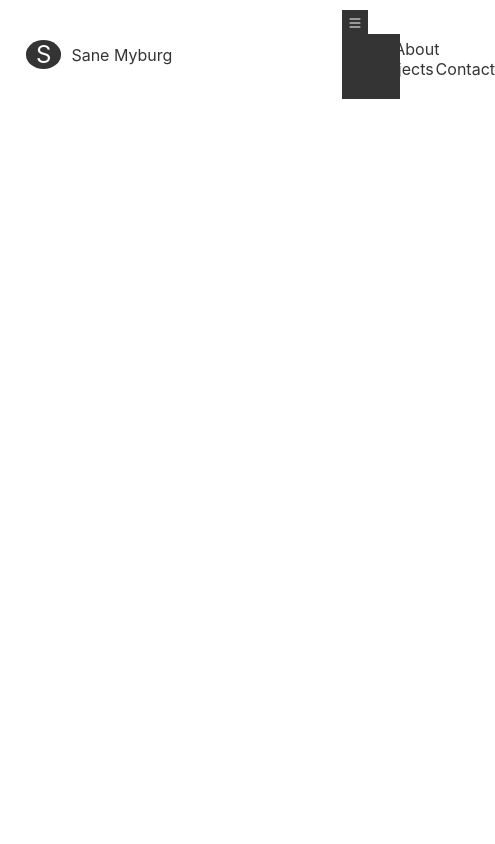
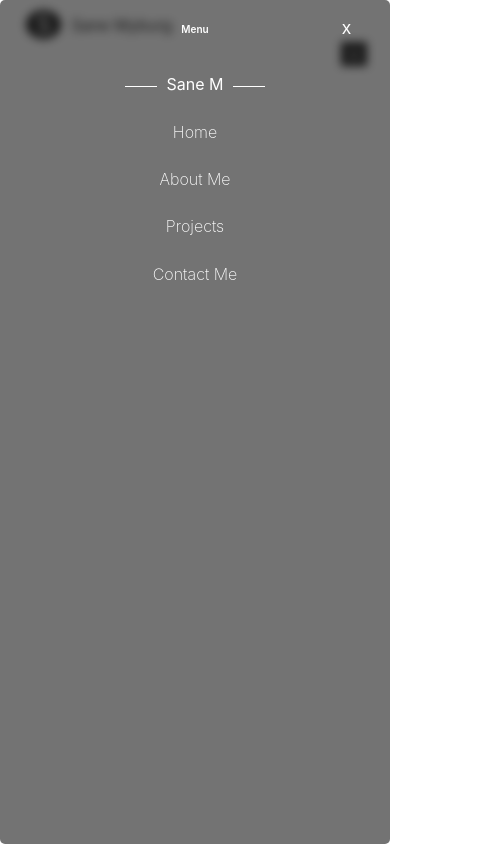
Before and after one commit to SaneMyburg/sanelisiwe, a React (Create React App) app: page /contact in a window 390 px wide. Both pictures are taken after a click on the button 354 px from the left and 24 px from the top of the page. Shown: the whole page, 495 px wide, since content can reach past the window. Built offline with nearby package versions, Linux system fonts and the light colour scheme.

Commit message:
Add overlay style in mobile

```diff
--- a/src/App.css
+++ b/src/App.css
@@ -57,13 +57,66 @@ a {
     background-color: #343434 !important;
     color: #fff;
     padding: 5px 5px 0 5px;
+    position: absolute;
+    top: 5%;
+    right: 6%;
   }
 
   .hide-links {
     display: none;
   }
 
-  .header-left {
-    width: 15%;
+  .overlay-content {
+    display: flex;
+    flex-direction: column;
+    border-radius: 5px;
+    top: 0;
+    width: 100%;
+    height: 100%;
+    background-color: rgba(0, 0, 0, 0.548);
+    text-align: center;
+    position: fixed;
+    backdrop-filter: blur(5px);
+  }
+
+  .menu {
+    color: #fff;
+    font-size: 10px;
+    font-weight: 600;
+    margin-top: 6%;
+  }
+
+  .name-mobile {
+    margin-top: 10%;
+    color: #fff;
+    font-size: 16px;
+  }
+
+  .name-mobile::before,
+  .name-mobile::after {
+    content: "";
+    display: inline-block;
+    width: 8%;
+    border-top: 1px solid #fff;
+    margin: 0 10px;
+    vertical-align: middle;
+  }
+
+  .nav-link {
+    color: #fff;
+    margin-top: 7%;
+    font-weight: 200;
+  }
+
+  .close-button {
+    position: fixed;
+    border: none;
+    top: 1%;
+    right: 6%;
+    width: 40px;
+    height: 40px;
+    color: #fff;
+    font-size: 18px;
+    background-color: transparent;
   }
 }
--- a/src/components/Navigation.js
+++ b/src/components/Navigation.js
@@ -1,5 +1,5 @@
 import React, { useState } from 'react';
-import { Nav, Navbar } from 'react-bootstrap';
+import { Nav, Navbar, Button } from 'react-bootstrap';
 import { NavLink } from 'react-router-dom';
 import { HamburgerIcon } from '../icons';
 
@@ -11,10 +11,14 @@ const links = [
 ];
 
 const Navigation = () => {
-  const [showLinks, setShowLinks] = useState(false);
+  const [showOverlay, setShowOverlay] = useState(false);
 
-  const toggleMenu = () => {
-    setShowLinks(!showLinks);
+  const toggleOverlay = () => {
+    setShowOverlay(!showOverlay);
+  };
+
+  const closeOverlay = () => {
+    setShowOverlay(false);
   };
 
   return (
@@ -25,11 +29,11 @@ const Navigation = () => {
           <Navbar.Brand className="name" href="/">Sane Myburg</Navbar.Brand>
         </div>
         <div className="header-left">
-          <Navbar.Toggle className="show-hamburger" onClick={toggleMenu}>
+          <Navbar.Toggle className="show-hamburger" onClick={toggleOverlay}>
             <HamburgerIcon />
           </Navbar.Toggle>
           <Navbar.Collapse id="responsive-navbar-nav">
-            <Nav className={`mr-auto ${showLinks ? 'show-hamburger' : 'hide-links'}`}>
+            <Nav className="hide-links">
               {links.map((link) => (
                 <Nav.Link as={NavLink} to={link.path} key={link.text} className="nav-link">
                   {link.text}
@@ -39,6 +43,20 @@ const Navigation = () => {
           </Navbar.Collapse>
         </div>
       </Navbar>
+      {showOverlay && (
+        <div className="overlay">
+          <div className="overlay-content">
+            <p className="menu">Menu</p>
+            <p className="name-mobile">Sane M</p>
+            {links.map((link) => (
+              <Nav.Link as={NavLink} to={link.path} key={link.text} onClick={closeOverlay} className="nav-link">
+                {link.text}
+              </Nav.Link>
+            ))}
+            <Button className="close-button" onClick={closeOverlay}>x</Button>
+          </div>
+        </div>
+      )}
     </div>
   );
 };
```
